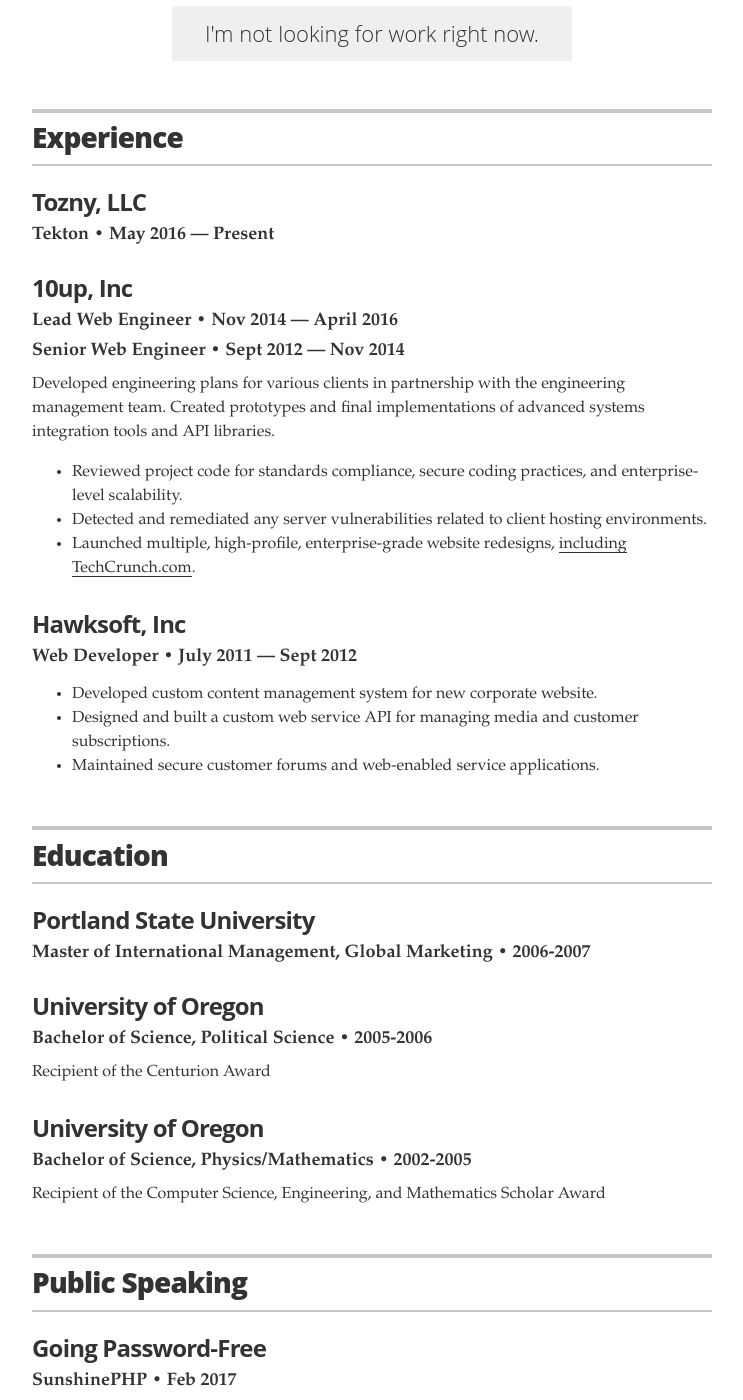
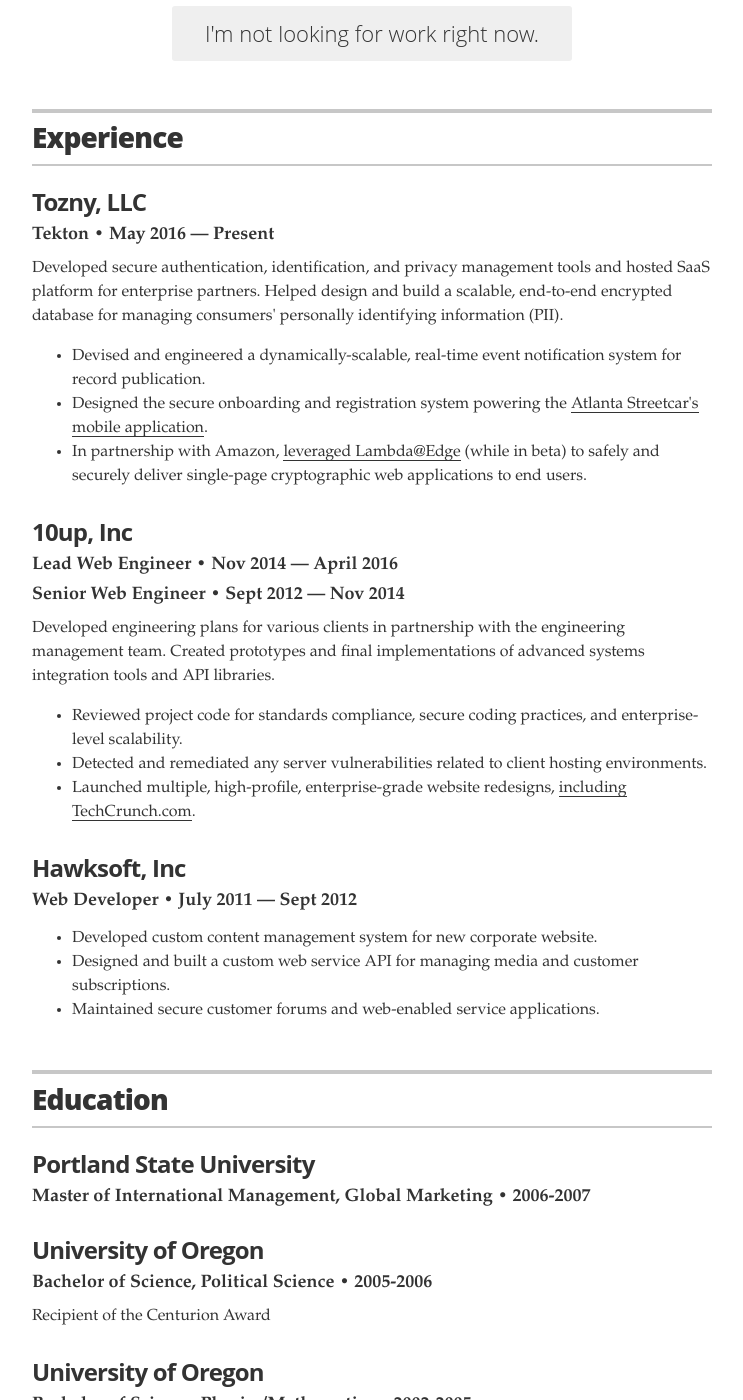
Before and after one commit to ericmann/ericmann.github.io, a Jekyll site: the page built from index.html, in a window 1280 px wide and 1400 px high, scrolled down 558 px. Shown: the whole window, without its empty margins (268-1011 px from the left). Built offline with Jekyll 4.4.1, drawn with Linux system fonts in a browser that asks for light colours; some of the changed text lies outside the part shown.

Commit message:
Update job details and add some related links

```diff
--- a/_config.yml
+++ b/_config.yml
@@ -29,7 +29,7 @@
 resume_section_projects:        true
 resume_section_skills:          false
 resume_section_recognition:     false
-resume_section_links:           false
+resume_section_links:           true
 resume_section_associations:    false
 
 # Resume social links
--- a/_layouts/resume.html
+++ b/_layouts/resume.html
@@ -53,6 +53,12 @@
         <div class="resume-item" itemscope itemprop="worksFor" itemtype="http://schema.org/Organization">
           <h3 class="resume-item-title" itemprop="name">Tozny, LLC</h3>
           <h4 class="resume-item-details" itemprop="description">Tekton &bull; May 2016 &mdash; Present</h4>
+          <p class="resume-item-copy">Developed secure authentication, identification, and privacy management tools and hosted SaaS platform for enterprise partners. Helped design and build a scalable, end-to-end encrypted database for managing consumers' personally identifying information (PII).</p>
+          <ul class="resume-item-list">
+            <li>Devised and engineered a dynamically-scalable, real-time event notification system for record publication.</li>
+            <li>Designed the secure onboarding and registration system powering the <a href="http://streetcar.atlantaga.gov/?news=atlanta-streetcar-launches-new-beta-mobile-app">Atlanta Streetcar's mobile application</a>.</li>
+            <li>In partnership with Amazon, <a href="https://thenewstack.io/lambdaedge-moves-personalized-web-content-closer-norm/">leveraged Lambda@Edge</a> (while in beta) to safely and securely deliver single-page cryptographic web applications to end users.</li>
+          </ul>
         </div><!-- end of resume-item -->
 
         <!-- another resume item -->
@@ -119,6 +125,12 @@
         <header class="section-header">
           <h2>Public Speaking</h2>
         </header>
+
+        <div class="resume-item">
+          <h3 class="resume-item-title">PHP Userland Security - Step by Step and Beyond</h3>
+          <h4 class="resume-item-details">php[world] &bull; Nov 2017</h4>
+          <p class="resume-item-copy">Too often, the security of our applications is an afterthought rather than a pillar of design. This leads to embarrassing leaks of information, unintended violations of security best practices, or even critical vulnerabilities. This tutorial will walk through securing an app from first principles through smooth UX. We'll navigate password hashing, two factor authentication, and login by way of magic links. We'll then go even further with auth by way of mobile push notifications!</p>
+        </div>
 
         <div class="resume-item">
           <h3 class="resume-item-title">Going Password-Free</h3>
```
Also changed, not shown: other parts of _layouts/resume.html (+4 -1 lines).
